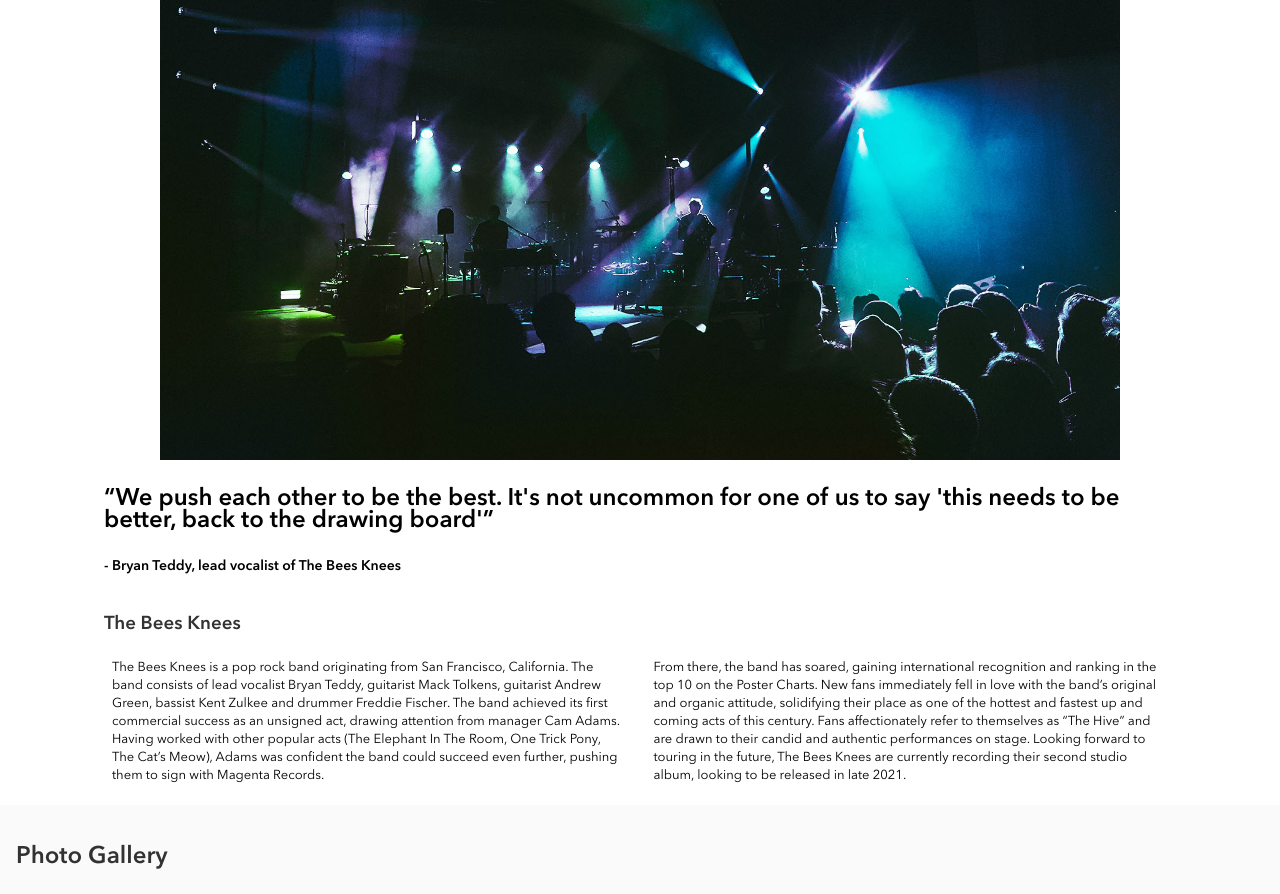
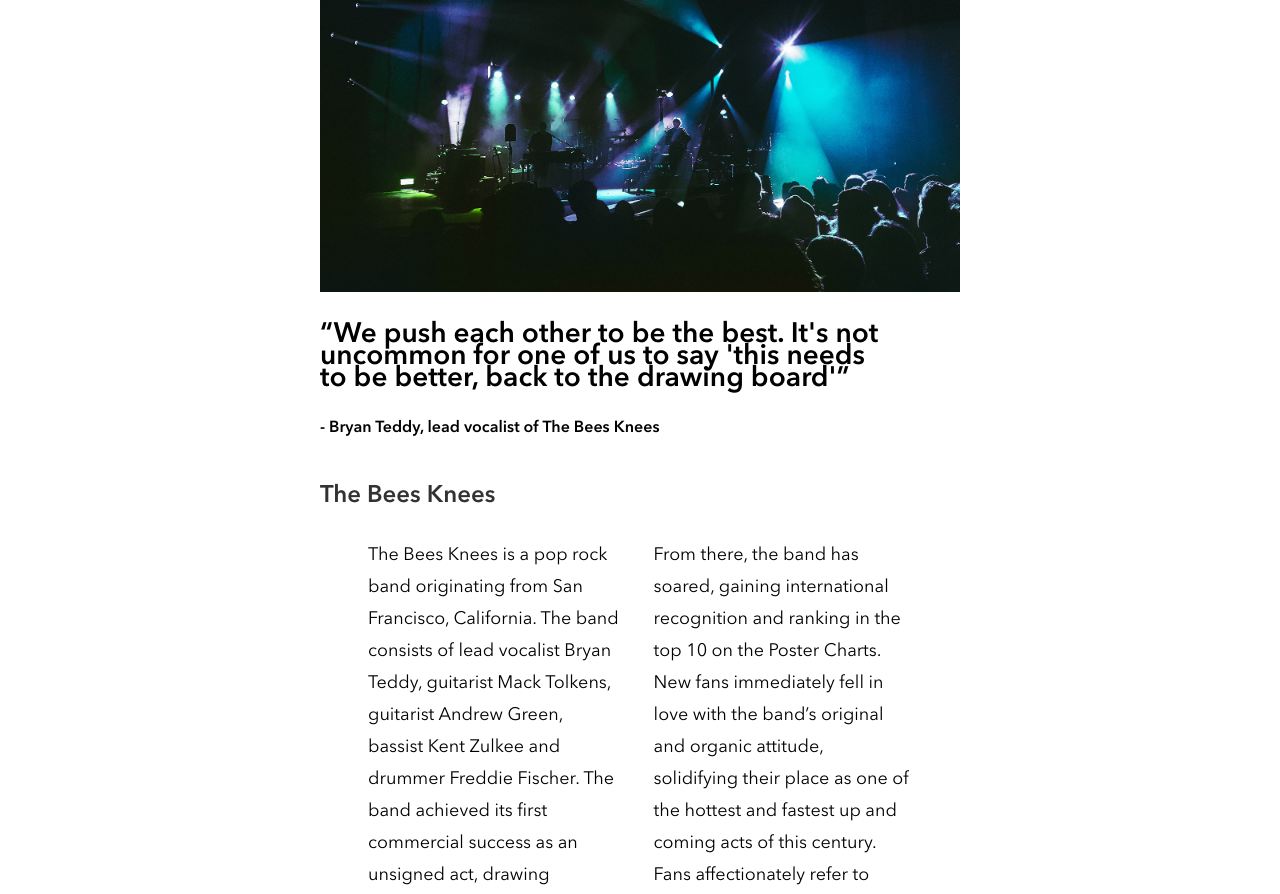
Before and after one commit to PranavPrashar/pranav-prashar-bandsite, a plain HTML site: page index.html in a window 1280 px wide. Shown: the part 790-1684 px from the top of the page. Drawn offline with Linux system fonts and the light colour scheme.

Commit message:
Working on finishing desktop version and updating tablet version

```diff
--- a/index.html
+++ b/index.html
@@ -1,5 +1,6 @@
 <!DOCTYPE html>
 <html lang="en">
+
 <head>
     <meta charset="UTF-8" />
     <meta http-equiv="X-UA-Compatible" content="IE=edge" />
@@ -35,18 +36,10 @@
     <div class="about-musicians">
         <h2 class="about-musicians__header">About the Musicians</h2>
         <div class="about-musicians_img-tablet">
-        <img
-          src="./assets/images/band.jpg"
-          alt=" band picture"
-          class="about-musicians__img-band-tablet"
-        />
+            <img src="./assets/images/band.jpg" alt=" band picture" class="about-musicians__img-band-tablet" />
         </div>
 
-      <img
-        src="./assets/images/band.jpg"
-        alt=" band picture"
-        class="about-musicians__img-band"
-      />
+        <img src="./assets/images/band.jpg" alt=" band picture" class="about-musicians__img-band" />
 
         <div class="about-musicians__qoute">
             <p>
@@ -86,7 +79,7 @@
         <h3 class="about-musicians__header-tablet">The bees knees</h3>
         <div class="about-musicians-tablet__view">
             <div>
-          <p class="about-musicians__paragraph">
+                <p class="about-musicians__paragraph paragraph-left">
                     The Bees Knees is a pop rock band originating from San Francisco,
                     California. The band consists of lead vocalist Bryan Teddy,
                     guitarist Mack Tolkens, guitarist Andrew Green, bassist Kent Zulkee
@@ -99,7 +92,7 @@
                 </p>
             </div>
             <div>
-          <p class="about-musicians__paragraph">
+                <p class="about-musicians__paragraph paragraph-right">
                     From there, the band has soared, gaining international recognition
                     and ranking in the top 10 on the Poster Charts. New fans immediately
                     fell in love with the band’s original and organic attitude,
@@ -116,104 +109,32 @@
     <div class="photo-gallery">
         <h2 class="photo-gallery__header">Photo Gallery</h2>
         <div class="photo-gallery__mobile">
-        <img
-          src="./assets/images/Photo-gallery-1.jpg"
-          alt=""
-          class="photo-gallery__img"
-        />
-        <img
-          src="./assets/images/Photo-gallery-2.jpg"
-          alt=""
-          class="photo-gallery__img"
-        />
-        <img
-          src="./assets/images/Photo-gallery-3.jpg"
-          alt=""
-          class="photo-gallery__img"
-        />
-        <img
-          src="./assets/images/Photo-gallery-4.jpg"
-          alt=""
-          class="photo-gallery__img"
-        />
-        <img
-          src="./assets/images/Photo-gallery-5.jpg"
-          alt=""
-          class="photo-gallery__img"
-        />
-        <img
-          src="./assets/images/Photo-gallery-6.jpg"
-          alt=""
-          class="photo-gallery__img"
-        />
-        <img
-          src="./assets/images/Photo-gallery-7.jpg"
-          alt=""
-          class="photo-gallery__img"
-        />
-        <img
-          src="./assets/images/Photo-gallery-8.jpg"
-          alt=""
-          class="photo-gallery__img"
-        />
-        <img
-          src="./assets/images/Photo-gallery-9.jpg"
-          alt=""
-          class="photo-gallery__img"
-        />
+            <img src="./assets/images/Photo-gallery-1.jpg" alt="" class="photo-gallery__img" />
+            <img src="./assets/images/Photo-gallery-2.jpg" alt="" class="photo-gallery__img" />
+            <img src="./assets/images/Photo-gallery-3.jpg" alt="" class="photo-gallery__img" />
+            <img src="./assets/images/Photo-gallery-4.jpg" alt="" class="photo-gallery__img" />
+            <img src="./assets/images/Photo-gallery-5.jpg" alt="" class="photo-gallery__img" />
+            <img src="./assets/images/Photo-gallery-6.jpg" alt="" class="photo-gallery__img" />
+            <img src="./assets/images/Photo-gallery-7.jpg" alt="" class="photo-gallery__img" />
+            <img src="./assets/images/Photo-gallery-8.jpg" alt="" class="photo-gallery__img" />
+            <img src="./assets/images/Photo-gallery-9.jpg" alt="" class="photo-gallery__img" />
         </div>
 
         <div class="photo-gallery__tablet">
             <div class="photo-gallery__tablet-container">
-          <img
-            src="./assets/images/Photo-gallery-1.jpg"
-            alt=""
-            class="photo-gallery__img"
-          />
-          <img
-            src="./assets/images/Photo-gallery-2.jpg"
-            alt=""
-            class="photo-gallery__img"
-          />
-          <img
-            src="./assets/images/Photo-gallery-3.jpg"
-            alt=""
-            class="photo-gallery__img"
-          />
+                <img src="./assets/images/Photo-gallery-1.jpg" alt="" class="photo-gallery__img" />
+                <img src="./assets/images/Photo-gallery-2.jpg" alt="" class="photo-gallery__img" />
+                <img src="./assets/images/Photo-gallery-3.jpg" alt="" class="photo-gallery__img" />
             </div>
             <div class="photo-gallery__tablet-container">
-          <img
-            src="./assets/images/Photo-gallery-4.jpg"
-            alt=""
-            class="photo-gallery__img"
-          />
-          <img
-            src="./assets/images/Photo-gallery-5.jpg"
-            alt=""
-            class="photo-gallery__img"
-          />
-          <img
-            src="./assets/images/Photo-gallery-6.jpg"
-            alt=""
-            class="photo-gallery__img"
-          />
+                <img src="./assets/images/Photo-gallery-4.jpg" alt="" class="photo-gallery__img" />
+                <img src="./assets/images/Photo-gallery-5.jpg" alt="" class="photo-gallery__img" />
+                <img src="./assets/images/Photo-gallery-6.jpg" alt="" class="photo-gallery__img" />
             </div>
             <div class="photo-gallery__tablet-container">
-          <img
-            src="./assets/images/Photo-gallery-7.jpg"
-            alt=""
-            class="photo-gallery__img"
-          />
-          <img
-            src="./assets/images/Photo-gallery-8.jpg"
-            alt=""
-            class="photo-gallery__img"
-          />
-          <img
-            src="./assets/images/Photo-gallery-9.jpg"
-            alt=""
-            class="photo-gallery__img"
-          />
+                <img src="./assets/images/Photo-gallery-7.jpg" alt="" class="photo-gallery__img" />
+                <img src="./assets/images/Photo-gallery-8.jpg" alt="" class="photo-gallery__img" />
+                <img src="./assets/images/Photo-gallery-9.jpg" alt="" class="photo-gallery__img" />
             </div>
         </div>
     </div>
@@ -224,21 +145,9 @@
             <span class="footer-mobile__row">
                 <div class="footer-mobile-left">
                     <h2 class="footer-mobile__header">Get in Touch</h2>
-            <img
-              src="./assets/icons/SVG/Icon-instagram.svg"
-              alt="instagram_logo"
-              class="footer-mobile__icon"
-            />
-            <img
-              src="./assets/icons/SVG/Icon-facebook.svg"
-              alt="facebook_logo"
-              class="footer-mobile__icon"
-            />
-            <img
-              src="./assets/icons/SVG/Icon-twitter.svg"
-              alt="twitter_logo"
-              class="footer-mobile__icon"
-            />
+                    <img src="./assets/icons/SVG/Icon-instagram.svg" alt="instagram_logo" class="footer-mobile__icon" />
+                    <img src="./assets/icons/SVG/Icon-facebook.svg" alt="facebook_logo" class="footer-mobile__icon" />
+                    <img src="./assets/icons/SVG/Icon-twitter.svg" alt="twitter_logo" class="footer-mobile__icon" />
                 </div>
                 <div class="footer-mobile-right">
                     <h1 class="footer-lower__header uppercase">Bandsite</h1>
@@ -307,21 +216,11 @@
         <div class="footer-one">
             <h2 class="footer__header">Get in Touch</h2>
             <div class="footer__social-media">
-          <img
-            src="./assets/icons/SVG/Icon-instagram.svg"
-            alt="instagram_logo"
-            class="footer__social-media__icon"
-          />
-          <img
-            src="./assets/icons/SVG/Icon-facebook.svg"
-            alt="facebook_logo"
-            class="footer__social-media__icon"
-          />
-          <img
-            src="./assets/icons/SVG/Icon-twitter.svg"
-            alt="twitter_logo"
-            class="footer__social-media__icon"
-          />
+                <img src="./assets/icons/SVG/Icon-instagram.svg" alt="instagram_logo"
+                    class="footer__social-media__icon" />
+                <img src="./assets/icons/SVG/Icon-facebook.svg" alt="facebook_logo"
+                    class="footer__social-media__icon" />
+                <img src="./assets/icons/SVG/Icon-twitter.svg" alt="twitter_logo" class="footer__social-media__icon" />
             </div>
         </div>
 
@@ -383,4 +282,5 @@
         <!-- Footer Mobile -->
     </footer>
 </body>
+
 </html>
--- a/styles/bio.scss
+++ b/styles/bio.scss
@@ -12,34 +12,12 @@
     }
 }
 
-@mixin desktop{
-    @media (min-width: 1080px){
+@mixin desktop {
+    @media (min-width: 1280px) {
         @content;
     }
 }
 
-
-
-
-// @font-face {
-//     font-family: avenirnext-bold;
-//     src: url(/assets/fonts/AvenirNextLTPro-Bold.otf);
-//     font-weight: bold;
-//     font-style: normal;
-// }
-
-// @font-face {
-//     font-family: avenirnext-regular;
-//     src: url(/assets/fonts/AvenirNextLTPro-Regular.otf);
-//     font-style: normal;
-//     font-weight: 400;
-// }
-
-// @font-face {
-//     font-family: avenirnext-demi;
-//     src: url(/assets/fonts/AvenirNextLTPro-Demi.otf);
-//     font-weight: 600;
-// }
 
 body {
     margin: 0;
@@ -49,19 +27,15 @@ body {
     text-transform: uppercase !important;
 }
 
-// @mixin mobile {
-//     @media (min-width:320px) and (max-width:767px) {
-//         background-color:red;
-//         @content
-//     }
-// }
+
 .nav-bar {
     background-color: global.$bandsite-black;
-    display: flex;
+    @include global.flexBox-column;
     justify-content: center;
     align-items: center;
-    flex-direction: column;
     color: white;
+
+
 
     @include tablet {
         justify-content: flex-start;
@@ -84,12 +58,12 @@ body {
             // justify-content: center;
             align-content: center;
             align-items: baseline;
+
         }
 
         &__menu-tablet {
             // background-color: grey;
-            display: flex;
-            flex-direction: row;
+            @include global.flexBox-row;
             justify-content: space-evenly;
             align-items: baseline;
             width: 25% !important;
@@ -100,11 +74,16 @@ body {
             justify-content: flex-start;
             align-items: flex-start;
             // background-color: beige;
+            margin-bottom: 0;
 
             &-container-selected {
                 // width: 25%;
                 // background-color: red;
-                border-bottom: none !important;
+                @include global.flexBox-column;
+                flex-wrap: nowrap;
+                justify-content: space-between;
+                text-align: center;
+                border-bottom: 0.25rem white solid;
             }
 
             &-item {
@@ -114,6 +93,12 @@ body {
                 border: none;
             }
         }
+
+    }
+
+    @include desktop{
+        align-items: center;
+
     }
 
     &-top {
@@ -124,28 +109,40 @@ body {
         font-family: global.$avenirnext-regular ;
         margin: 0.5rem 0 0 0;
         text-transform: uppercase;
+        @include desktop{
+            padding-left: 10rem;
+            font-size: 36px;
+        }
     }
 
     &__menu {
-        display: flex;
-        flex-direction: row;
+        // display: flex;
+        // flex-direction: row;
+        @include global.flexBox-row;
         // background: blue;
         width: 100%;
         justify-content: space-between;
+        @include desktop{
+            font-size: 1rem;
+        }
     }
 
     &__list {
-        display: flex;
-        flex-direction: row;
+        // display: flex;
+        // flex-direction: row;
+        @include global.flexBox-row;
         width: 100%;
         justify-content: space-evenly;
         text-decoration: none;
         list-style: none;
         padding: 0;
+        // Margin bottom to remove the white space bellow so white line is level with div
+        margin-bottom: 0;
 
         &-container {
-            display: flex;
-            flex-direction: column;
+            // display: flex;
+            // flex-direction: column;
+            @include global.flexBox-column;
             flex-wrap: nowrap;
             justify-content: space-between;
             width: 50%;
@@ -155,13 +152,14 @@ body {
         }
 
         &-container-selected {
-            display: flex;
-            flex-direction: column;
-            flex-wrap: nowrap;
-            justify-content: space-between;
-            width: 50%;
+            // display: flex;
+            // flex-direction: column;
+            // flex-wrap: nowrap;
+            // justify-content: space-between;
+            // width: 50%;
+            // height: auto;
             // background: blue;
-            text-align: center;
+            // text-align: center;
             border-bottom: 0.25rem white solid;
         }
 
@@ -178,8 +176,9 @@ body {
 }
 
 .bees-knees {
-    display: flex;
-    flex-direction: column;
+    // display: flex;
+    // flex-direction: column;
+    @include global.flexBox-column;
     align-items: flex-start;
     justify-content: center;
     background: url(/assets/images/hero-bio.jpg);
@@ -205,19 +204,30 @@ body {
             font-family: global.$avenirnext-bold;
         }
     }
+
+    @include desktop{
+        &__header{
+            padding-left: 10rem;
+            font-size: 60px;
+            line-height: 68px;
+
+        }
+    }
 }
 
 .about-musicians {
-    display: flex;
-    flex-direction: column;
+    // display: flex;
+    // flex-direction: column;
+    @include global.flexBox-column;
     flex-wrap: nowrap;
+    padding-top: 1.5rem;
 
     &__header {
         font-family: global.$avenirnext-demi;
         color: global.$bandsite-black;
         margin: 0.25rem 0 0.25rem 1rem;
-        font-size: 24px;
-        line-height: 32px;
+        font-size: 36px;
+        line-height: 44px;
 
         &-smaller {
             line-height: 22px;
@@ -263,8 +273,9 @@ body {
     @include tablet {
 
         &__header {
-            display: flex;
-            flex-direction: row;
+            // display: flex;
+            // flex-direction: row;
+            // @include global.flexBox-row;
             align-items: flex-end;
             justify-content: flex-start;
             padding-top: 1rem;
@@ -294,10 +305,10 @@ body {
         &__qoute {
             margin: 0.25rem 6.5rem 0.25rem 6.5rem;
             // color: red;
-            font-size: 24px;
+            font-size: 28px;
 
             &_lower {
-                font-size: 14px;
+                font-size: 1rem;
                 line-height: 20px;
                 font-family: global.$avenirnext-demi;
             }
@@ -319,9 +330,9 @@ body {
             color: global.$bandsite-black;
             text-transform: capitalize;
             display: flex;
-            // color: blue;
-            display: flex;
-            flex-direction: row;
+            // display: flex;
+            // flex-direction: row;
+            @include global.flexBox-row;
             padding-left: 6.5rem;
             justify-content: flex-start;
             align-items: center;
@@ -330,26 +341,73 @@ body {
 
         &__header-smaller {
             color: blue;
-            display: flex;
-            flex-direction: column;
+            // display: flex;
+            // flex-direction: column;
+            @include global.flexBox-column;
         }
     }
+
+    @include desktop{
+        &__header {
+            margin-left:15rem;
+        }
+        &__img-band-tablet {
+            width: 50%;
+        }
+
+        &__qoute{
+            margin: 0.25rem 30vw 0.25rem 25vw;
+            text-align: left;
+            //trbl
+        }
+
+        &__header-tablet {
+            padding-left: 25vw;
+            font-size: 24px;
+
+        }
+
+        &__paragraph {
+            font-family: global.$avenirnext-regular;
+            font-size: 18px;
+            line-height: 32px;
+            // margin: 0 1rem 1rem 1rem;
+            //trbl
+
+        }
+
+        .paragraph-left{
+            padding-left: 20vw;
+        }
+
+        .paragraph-right{
+            padding-right: 20vw;
+        }
+
+
+
+    }
+
+
 
 }
 
 .photo-gallery {
-    display: flex;
-    flex-direction: column;
+    // display: flex;
+    // flex-direction: column;
+    @include global.flexBox-column;
     background-color: global.$alabaster;
     flex-wrap: none;
+    padding-top: 1rem;
     // margin: 0 1rem 0.25rem 1rem;
 
     &__mobile {
         width: auto;
-        flex-direction: column;
+        // flex-direction: column;
         justify-content: center;
         align-items: center;
-        display: flex;
+        // display: flex;
+        @include global.flexBox-column;
     }
 
     &__header {
@@ -384,10 +442,11 @@ body {
         // }
         &__tablet {
             // background-color: red;
-            display: flex;
+            // display: flex;
             justify-content: flex-start;
             align-items: flex-start;
-            flex-direction: row;
+            // flex-direction: row;
+            @include global.flexBox-row;
             margin: 1rem 1rem;
 
             &-container {
@@ -400,12 +459,26 @@ body {
             }
         }
     }
+
+    @include desktop{
+
+        &__header{
+            font-size: 36px;
+            line-height: 44px;
+            padding-left: 10rem;
+
+        }
+        &__tablet{
+            margin: 1rem 10rem;
+        }
+    }
 }
 
 .footer {
     background-color: global.$bandsite-black;
-    display: flex;
-    flex-direction: column;
+    // display: flex;
+    // flex-direction: column;
+    @include global.flexBox-column;
 
     &-testing {
         justify-content: flex-end;
@@ -419,7 +492,7 @@ body {
         line-height: 44px;
         margin: 1rem 0 1rem 1rem;
 
-        @include tablet{
+        @include tablet {
             display: none;
         }
     }
@@ -431,7 +504,7 @@ body {
         padding: 0;
         margin-left: 1rem;
 
-        @include tablet{
+        @include tablet {
             display: none;
         }
 
@@ -474,23 +547,30 @@ body {
         }
     }
 
-    &-two{
-        @include tablet{
-            display: none;
+    &-two {
+        @include tablet {
+            // display: none;
+            @include global.display-none;
+
         }
 
     }
+
     &-three {
         padding-top: 1rem;
-        @include tablet{
-            display: none;
+
+        @include tablet {
+            // display: none;
+            @include global.display-none;
         }
     }
 
     &-four {
         padding-top: 1rem;
-        @include tablet{
-            display: none;
+
+        @include tablet {
+            // display: none;
+            @include global.display-none;
         }
 
     }
@@ -514,8 +594,10 @@ body {
             color: white;
             // padding-left: 1rem;
         }
-        @include tablet{
-            display: none;
+
+        @include tablet {
+            // display: none;
+            @include global.display-none;
         }
     }
 
@@ -524,51 +606,56 @@ body {
 
 }
 
-.footer-mobile{
-    display: none;
+.footer-mobile {
+    // display: none;
+    @include global.display-none;
+
     // background-color: blue;
-    @include tablet{
-        display: flex;
-        flex-direction: row;
+    @include tablet {
+        // display: flex;
+        // flex-direction: row;
+        @include global.flexBox-row;
         align-items: baseline;
         justify-content: space-between;
 
         padding: 0.5rem 1rem;
 
-        &__row{
-        display: flex;
-        flex-direction: row;
+        &__row {
+            // display: flex;
+            // flex-direction: row;
+            @include global.flexBox-row;
             justify-content: space-between;
             align-items: center;
             width: 100%;
         }
-    &__header{
-        display: flex;
-        flex-direction: row;
+
+        &__header {
+            // display: flex;
+            // flex-direction: row;
+            @include global.flexBox-row;
             color: white;
             font-family: global.$avenirnext-bold;
             font-size: 36px;
             line-height: 44px;
             // margin: 1rem 0 1rem 1rem;
         }
-    &__social{
-        display: flex;
-        flex-direction: row;
+
+        &__social {
+
+            @include global.flexBox-row;
         }
 
-    &__icon{
+        &__icon {
             padding-left: 1rem;
         }
 
-    &-left{
-        display: flex;
-    flex-direction: row;
+        &-left {
+            @include global.flexBox-row;
             justify-content: space-between;
         }
 
-    &-right{
-        display: flex;
-        flex-direction: row;
+        &-right {
+            @include global.flexBox-row;
             // justify-content: baseline;
             // justify-content: flex-end;
             align-items: baseline;
@@ -579,33 +666,33 @@ body {
 }
 
 .footer-tablet__team {
-    display: none;
+    @include global.display-none;
 
-    @include tablet{
-        display: flex;
-    flex-direction: row;
+    @include tablet {
+        @include global.flexBox-row;
         justify-content: space-between;
         padding: 0 1rem;
-    &__left{
-        display: flex;
-        flex-direction: column;
+
+        &__left {
+            @include global.flexBox-column;
         }
-    &__center{
-        display: flex;
-        flex-direction: column;
+
+        &__center {
+            @include global.flexBox-column;
         }
-    &__right{
-        display: flex;
-        flex-direction: column;
+
+        &__right {
+            @include global.flexBox-column;
         }
     }
 
 }
 
-.footer-tablet__lower{
-    display: none;
-    @include tablet{
+.footer-tablet__lower {
+    @include global.display-none;
+
+    @include tablet {
         display: flex;
-        padding: 1rem 0 0 1rem  ;
+        padding: 1rem 0 0 1rem;
     }
 }
--- a/styles/partials/_global.scss
+++ b/styles/partials/_global.scss
@@ -26,3 +26,21 @@ $avenirnext-bold:'avenirnext-bold';
 $silver:#afafaf;
 $mercury:#e1e1e1;
 $alabaster:#fafafa;
+
+$fontsize-24: 24;
+$font-size-36: 36;
+
+@mixin flexBox-row {
+    display: flex;
+    flex-direction: row;
+}
+
+
+@mixin flexBox-column {
+    display: flex;
+    flex-direction: column;
+}
+
+@mixin display-none{
+    display: none;
+}
```
Also changed, not shown: styles/bio.css, 1 other file. Lines whose indentation alone changed are shown as unchanged.
